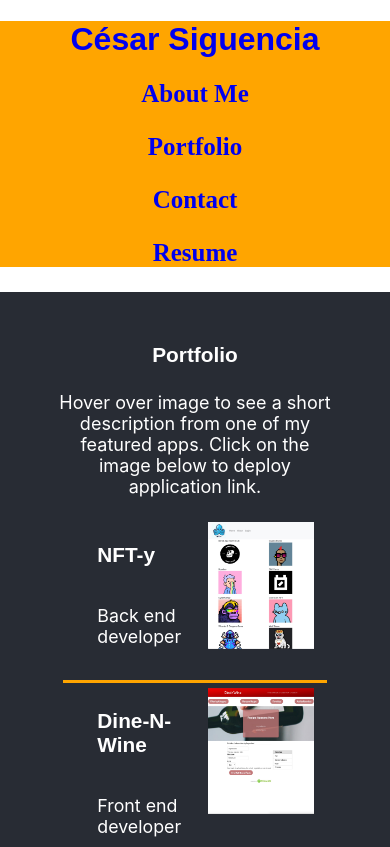
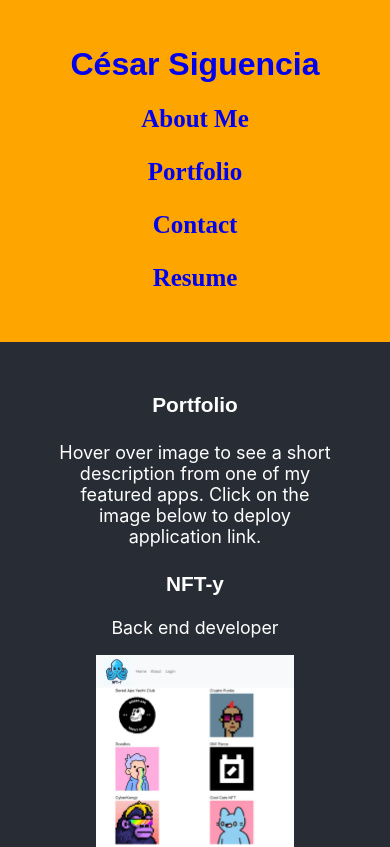
Before and after one commit to cesarsiguencia/my-react-portfolio, a React (Create React App) app: page /portfolio in a window 390 px wide. Shown: the top 847 px of the page. Built offline with nearby package versions, Linux system fonts and the light colour scheme.

Commit message:
added more media queries to portfolio section

```diff
--- a/src/App.css
+++ b/src/App.css
@@ -163,7 +163,7 @@ textarea{
   color: white;
   margin: 0px auto;
   width: 80%;
-  font-family: 'Gill Sans', 'Gill Sans MT', Calibri, 'Trebuchet MS', sans-serif
+  font-family: 'Gill Sans', 'Gill Sans MT', Calibri, 'Trebuchet MS', sans-serif;
 }
 
 .App-header{
@@ -194,11 +194,23 @@ textarea{
 }
 
 h1, h3{
-  font-family: fantasy;
+  font-family: "blippo", fantasy;
 }
 
 li {
   font-size: 20px;
+}
+
+@media screen and (max-width: 1200px) {
+  .container---blurb{
+    font-size: 20px
+  }
+}
+
+@media screen and (max-width: 1000px) {
+  .container---blurb{
+    font-size: 17px
+  }
 }
 
 
@@ -219,7 +231,14 @@ li {
     }
 }
 
+@media screen and (max-width: 850px){
+  .container---blurb{
+    font-size: 14px
+  }
+}
+
 @media screen and (max-width: 700px){
+
   .Navigator{
     display: flex;
     width: 100%;
@@ -228,7 +247,8 @@ li {
 
   .Header-contents{
     display: block;
-    margin: 0;
+    padding: 25px;
+
   }
 
   .logos{
@@ -242,13 +262,44 @@ li {
   .links{
     margin-bottom: 25px;
   }
+
+  .app-box{
+    display: block;
+  }
+
+  .app-description{
+    text-align: center;
+    margin: 0 auto;
+  }
+
+  .container_wrapper{
+    margin: 0px auto;
+    width: 75%;
+  }
+
+  .app-description{
+    display: block;
+  }
+
+  .container---blurb{
+    font-size: 18px
+  }
+
+}
+
+@media screen and (max-width: 600px) {
+  .Navigator{
+    display: block;
+  }
 }
 
 @media screen and (max-width: 500px){
-  .Navigator{
-    display: block;
-  }
+
   .links{
     margin-bottom: 25px;
   }
+
+  .container---blurb{
+    font-size: 15px
+  }
 }
```
